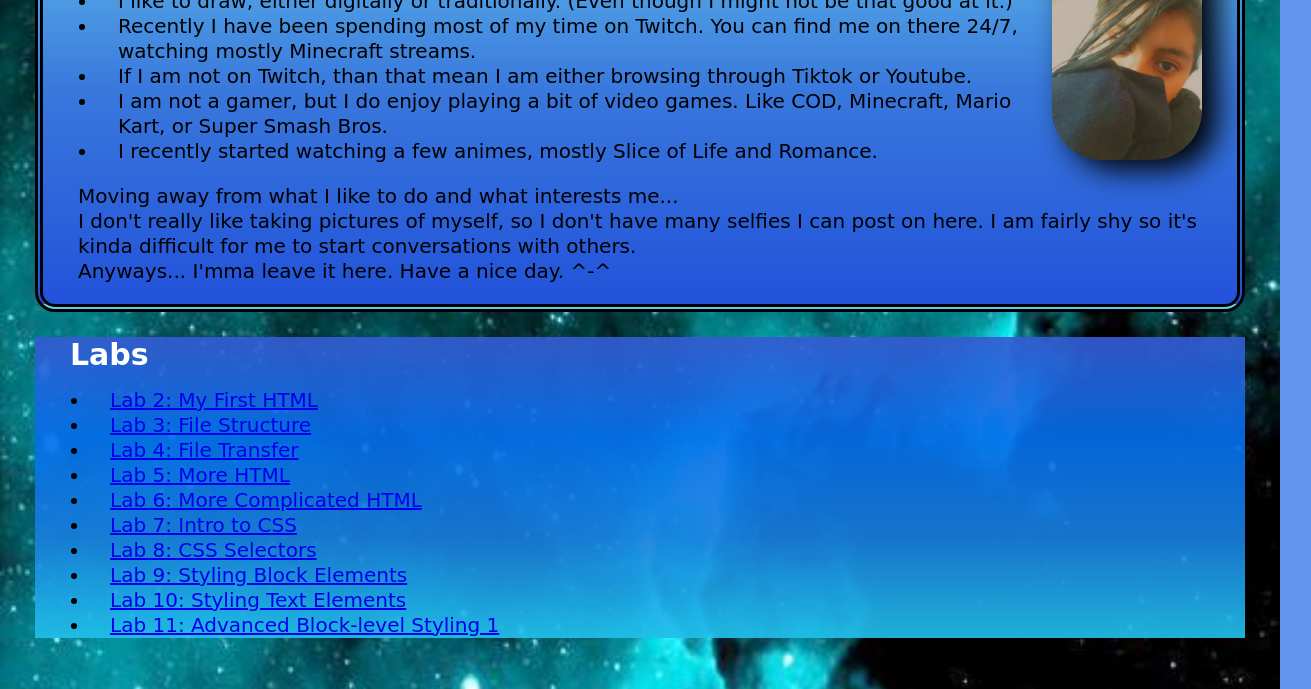
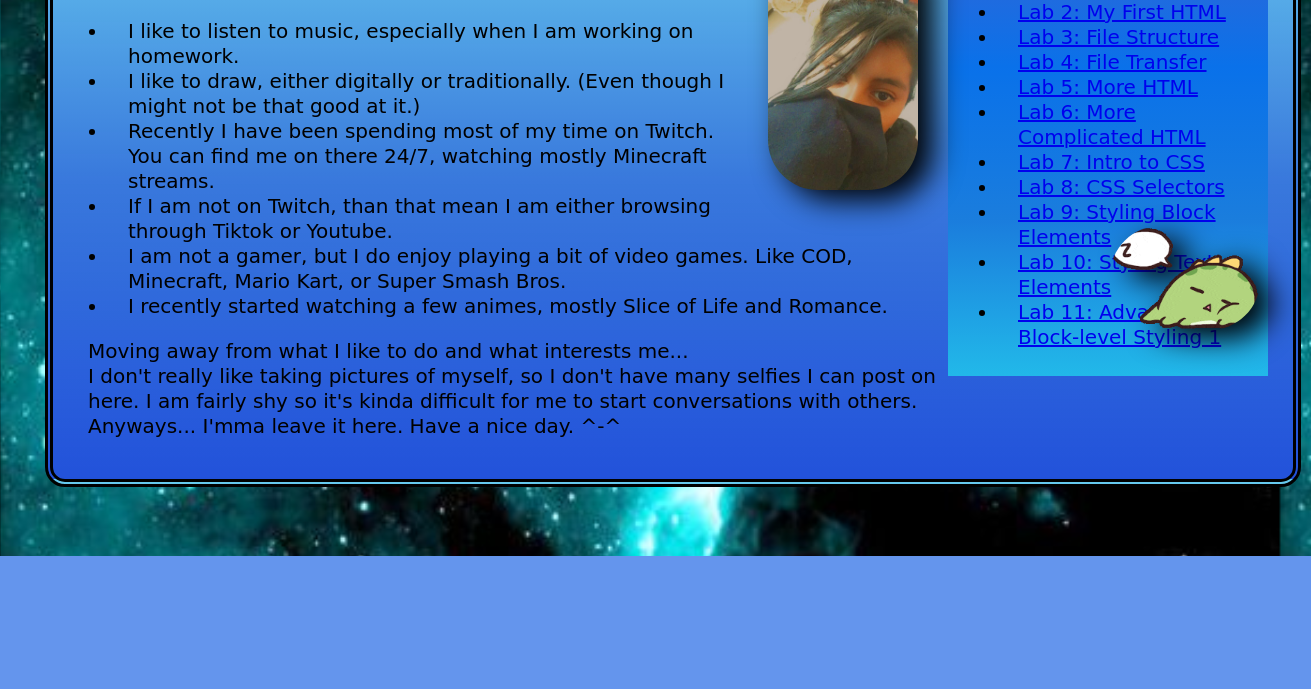
Before and after one commit to senava/CST251, a plain HTML site: page index.html in a window 1280 px wide. Shown: the part 434-1123 px from the top of the page, 1311 px wide, since content can reach past the window. After the commit the page ends 990 px from the top, so only its background shows below. Drawn offline with Linux system fonts and the light colour scheme; a web font is replaced by a local one.

Commit message:
hompage updated (03/10)

```diff
--- a/css/site.css
+++ b/css/site.css
@@ -40,6 +40,12 @@ h2{
 }
 
 main{
+  display: inline-block;
+  right: 150px;
+  margin: 10px;
+  width: 100%;
+  min-width: 300px;
+  padding: 20px;
   background-color: purple;
   background-image: linear-gradient(#63e9ffdd, #229ef9c2, #2252da);
   border: double 8px black;
@@ -50,7 +56,15 @@ main{
   width: 400px;
 }
 
-.lab-section{
+#labs{
+  display: inline-block;
+  float: right;
+  width: 20%;
+  min-width: 200px;
+  position: sticky;
+  margin: 10px;
+  min-width: 300px;
+  padding: 10px;
   background-color: #165d90ad;
   background-image: linear-gradient(#3c5be0bf, #0072ffbf, #1986efbf, #24d7ffbf);
 }
@@ -71,3 +85,12 @@ img{
 #my-image :hover{
   filter: grayscale();
 }
+
+div.absolute{
+  position: absolute;
+  right: 0;
+  top: 80%;
+  width: 100%;
+  min-width: 300px;
+  height: 350px;
+}
--- a/index.html
+++ b/index.html
@@ -13,6 +13,21 @@
     </header>
 
     <main id="content" class="major-section">
+      <aside id="labs">
+        <h2>Labs</h2>
+        <ul>
+          <li> <a href="lab2/index.html">Lab 2: My First HTML</a></li>
+          <li> <a href="lab3/">Lab 3: File Structure</a></li>
+          <li> <a href="lab4/">Lab 4: File Transfer</a></li>
+          <li> <a href="lab5/">Lab 5: More HTML</a></li>
+          <li> <a href="lab6/">Lab 6: More Complicated HTML</a></li>
+          <li> <a href="lab7/">Lab 7: Intro to CSS</a></li>
+          <li> <a href="lab8/">Lab 8: CSS Selectors</a></li>
+          <li> <a href="lab9/">Lab 9: Styling Block Elements</a></li>
+          <li> <a href="lab10/">Lab 10: Styling Text Elements</a></li>
+          <li> <a href="lab11/">Lab 11: Advanced Block-level Styling 1</a></li>
+        </ul>
+      </aside>
       <div id="my-image">
         <img src="img/me.jpeg" alt="selfie">
       </div>
@@ -51,23 +66,10 @@
           Anyways... I'mma leave it here. Have a nice day. ^-^
         </p>
       </div>
+      <div class="absolute">
+        <img src="img/sleepy-dino.gif" alt="dino">
+      </div>
     </main>
-
-      <div id="lab" class="lab-section">
-        <h2>Labs</h2>
-        <ul>
-          <li> <a href="lab2/index.html">Lab 2: My First HTML</a></li>
-          <li> <a href="lab3/">Lab 3: File Structure</a></li>
-          <li> <a href="lab4/">Lab 4: File Transfer</a></li>
-          <li> <a href="lab5/">Lab 5: More HTML</a></li>
-          <li> <a href="lab6/">Lab 6: More Complicated HTML</a></li>
-          <li> <a href="lab7/">Lab 7: Intro to CSS</a></li>
-          <li> <a href="lab8/">Lab 8: CSS Selectors</a></li>
-          <li> <a href="lab9/">Lab 9: Styling Block Elements</a></li>
-          <li> <a href="lab10/">Lab 10: Styling Text Elements</a></li>
-          <li> <a href="lab11/">Lab 11: Advanced Block-level Styling 1</a></li>
-        </ul>
-      </div>
 
   </body>
 </html>
```
Also changed, not shown: img/sleepy-dino.gif (added).
